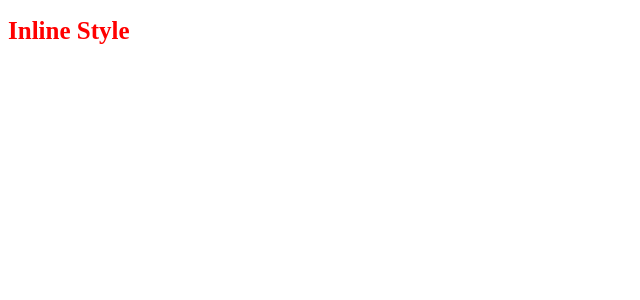
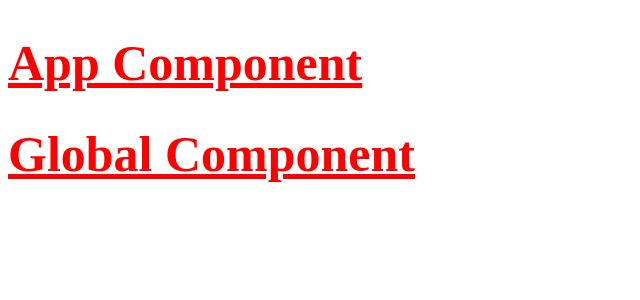
Before and after one commit to Limlim0208/ReactStudy, a React (Vite) app: page / in a window 1280 px wide. Shown: the top 300 px of the page, without its empty margins (0-640 px from the left). Built offline with nearby package versions, Linux system fonts and the light colour scheme.

Commit message:
08-02: 실습 코드

```diff
--- /dev/null
+++ b/src/App.css
@@ -0,0 +1,5 @@
+.title {
+    color: red;
+    text-decoration: underline;
+    font-size: 50px;
+}
--- a/src/App.tsx
+++ b/src/App.tsx
@@ -1,7 +1,11 @@
-import Inline from "./components/Inline";
+import "./App.css";
+import Global from "./components/Global";
 
 export default function App() {
-    const IsLoggedin = true;
-    const h1Style = { color: IsLoggedin ? "red" : "blue", fontSize: "25px" };
-    return <Inline h1Style={h1Style} />;
+    return (
+        <>
+            <h1 className="title">App Component</h1>
+            <Global />
+        </>
+    );
 }
--- /dev/null
+++ b/src/components/Global.tsx
@@ -0,0 +1,7 @@
+export default function Global() {
+    return (
+        <>
+            <h1 className="title">Global Component</h1>
+        </>
+    );
+}
--- a/src/components/Inline.tsx
+++ /dev/null
@@ -1,11 +0,0 @@
-export default function Inline({
-    h1Style,
-}: {
-    h1Style: { color: string; fontSize: string };
-}) {
-    return (
-        <>
-            <h1 style={h1Style}>Inline Style</h1>
-        </>
-    );
-}
```
